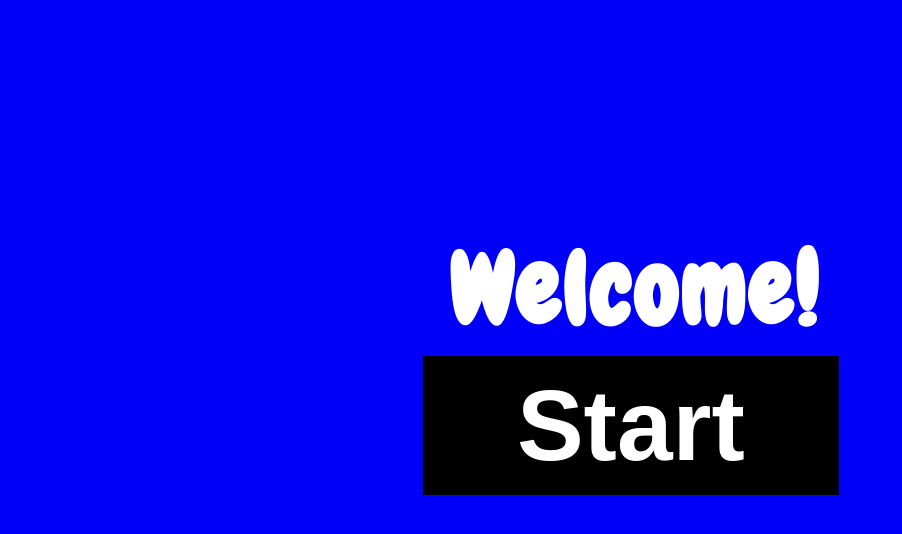
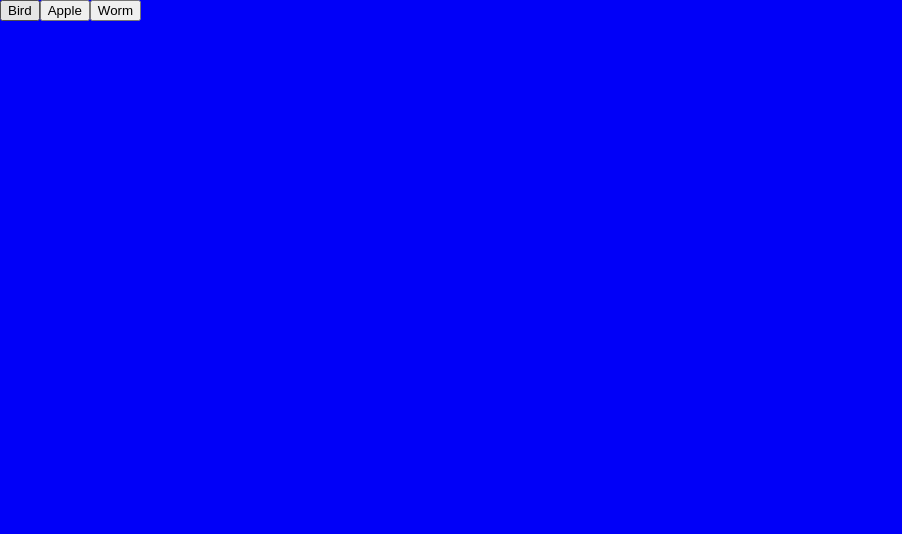
Before and after one commit to r-andrew-dev/RPS-Multiplayer, a plain HTML site: page index.html in a window 1280 px wide. Both pictures are taken after a click on the button "Start". Shown: the whole page, without its empty margins (0-902 px from the left). Drawn offline with nearby package versions, Linux system fonts and the light colour scheme.

Commit message:
when clicking start button, start div is hidden and buttons are dynamically created with number ids and choice as class

```diff
--- a/assets/javascript/app.js
+++ b/assets/javascript/app.js
@@ -14,6 +14,21 @@ var firebaseConfig = {
 
   $("#start-button").on("click", function() {
 
-    console.log("clicked");
+    divClone = $("#container").clone(true);
+
+    $("#start-div").hide();
+
+    chooseDiv = $("<div class='choose-div'>");
+
+    var choices = ["Bird", "Apple", "Worm"];
+
+    for (i = 0; i < choices.length; i++) {
+      button = $("<button class='choice' id=" + i + ">");
+      button.text(choices[i])
+      chooseDiv.append(button);
+
+    }
+
+    $("#container").append(chooseDiv);
 
     });
--- a/index.html
+++ b/index.html
@@ -1,5 +1,6 @@
 <!DOCTYPE html>
 <html lang="en">
+
 <head>
     <meta charset="UTF-8">
     <meta name="viewport" content="width=device-width, initial-scale=1.0">
@@ -12,11 +13,15 @@
 
 <body>
 
+    <div id="container">
+
         <div id="start-div">
 
             <h1 class="font-effect-3d-float">Welcome!</h1>
             <br>
             <button type="button" id="start-button">Start</button>
+
+        </div>
 
     </div>
 
```
Lines whose indentation alone changed are shown as unchanged.
